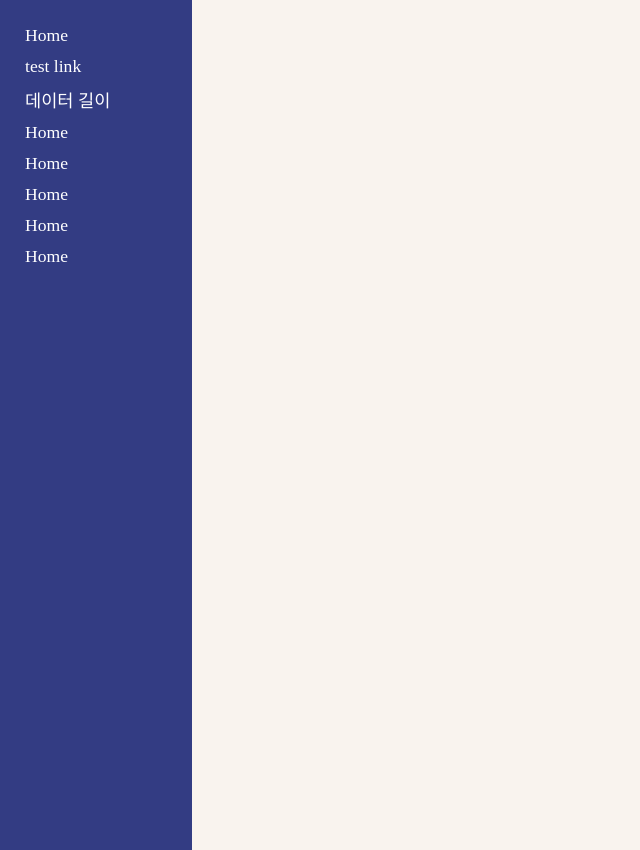
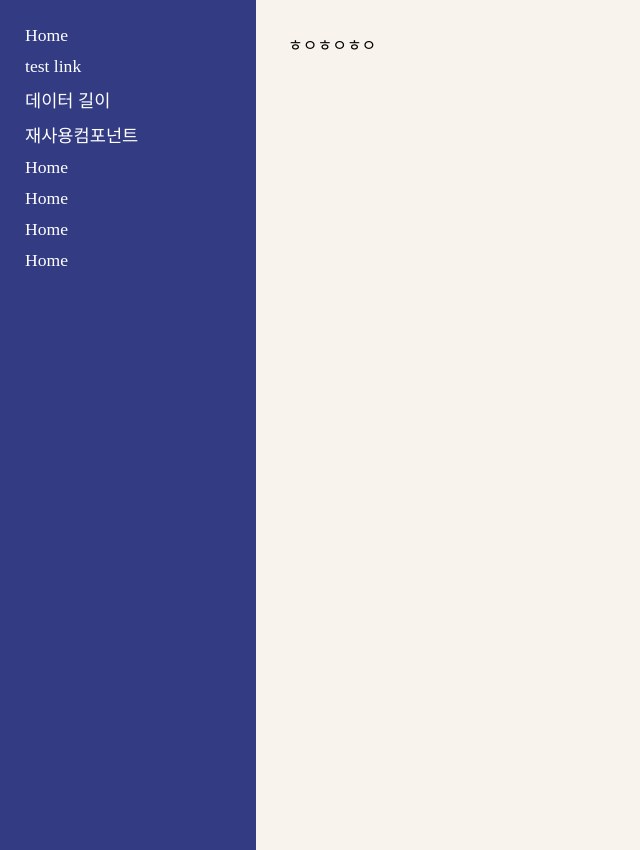
Before and after one commit to leejanghe/React_skill_Up, a React (Create React App) app in the folder myapp/: page /study2 in a window 1280 px wide. Shown: the whole page, without its empty margins (0-640 px from the left). Built offline with nearby package versions, Linux system fonts and the light colour scheme.

Commit message:
recycle start

```diff
--- a/myapp/src/App.js
+++ b/myapp/src/App.js
@@ -4,10 +4,11 @@ import Home from './router/Home';
 import Test1 from './router/Test1';
 import styled from 'styled-components';
 import DataLength from './router/DataLength';
+import Recycle from './router/Recycle';
 
 const Rayout = styled.div`
 display: grid;
-grid-template-columns: 1.5fr 8.5fr;
+grid-template-columns: 2fr 8fr;
 `
 
 const RayoutContents = styled.div`
@@ -35,6 +36,9 @@ function App() {
       <Route path="study1" element={<DataLength/>}/>
     </Routes>
 
+    <Routes>
+      <Route path="study2" element={<Recycle/>}/>
+    </Routes>
 
 
 
--- a/myapp/src/components/Navbar.js
+++ b/myapp/src/components/Navbar.js
@@ -22,7 +22,7 @@ function Navbar() {
             <Link to="/">Home</Link>
             <Link to="/test1">test link</Link>
             <Link to="/study1">데이터 길이</Link>
-            <Link to="/">Home</Link>
+            <Link to="/study2">재사용컴포넌트</Link>
             <Link to="/">Home</Link>
             <Link to="/">Home</Link>
             <Link to="/">Home</Link>
--- /dev/null
+++ b/myapp/src/components/recyclecomponent/Recyclecomponent.js
@@ -0,0 +1,11 @@
+import React from 'react'
+
+function Recyclecomponent() {
+    return (
+        <div>
+            ㅎㅇㅎㅇㅎㅇ
+        </div>
+    )
+}
+
+export default Recyclecomponent
--- /dev/null
+++ b/myapp/src/router/Recycle.js
@@ -0,0 +1,12 @@
+import React from 'react'
+import Recyclecomponent from '../components/recyclecomponent/Recyclecomponent'
+
+function Recycle() {
+    return (
+        <div>
+            <Recyclecomponent/>
+        </div>
+    )
+}
+
+export default Recycle
```
